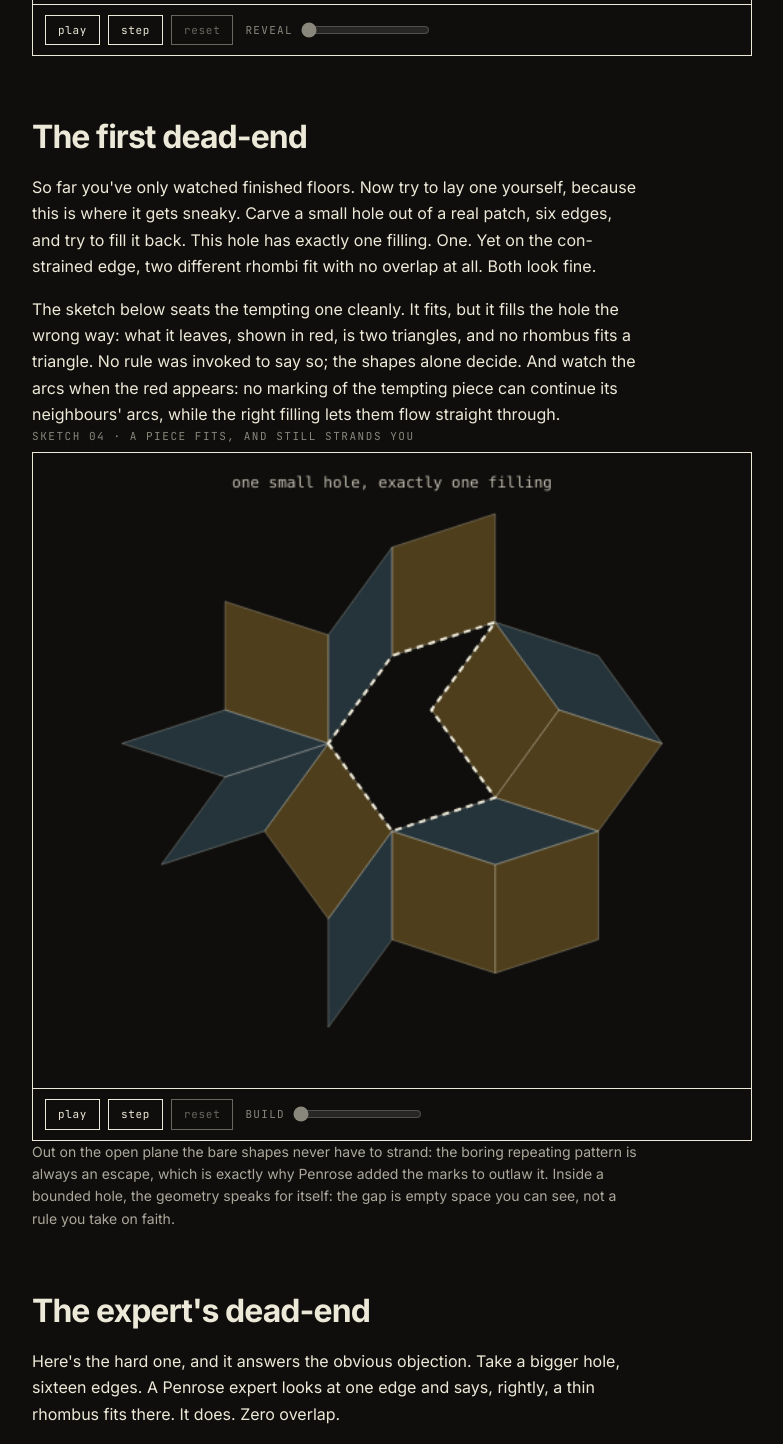
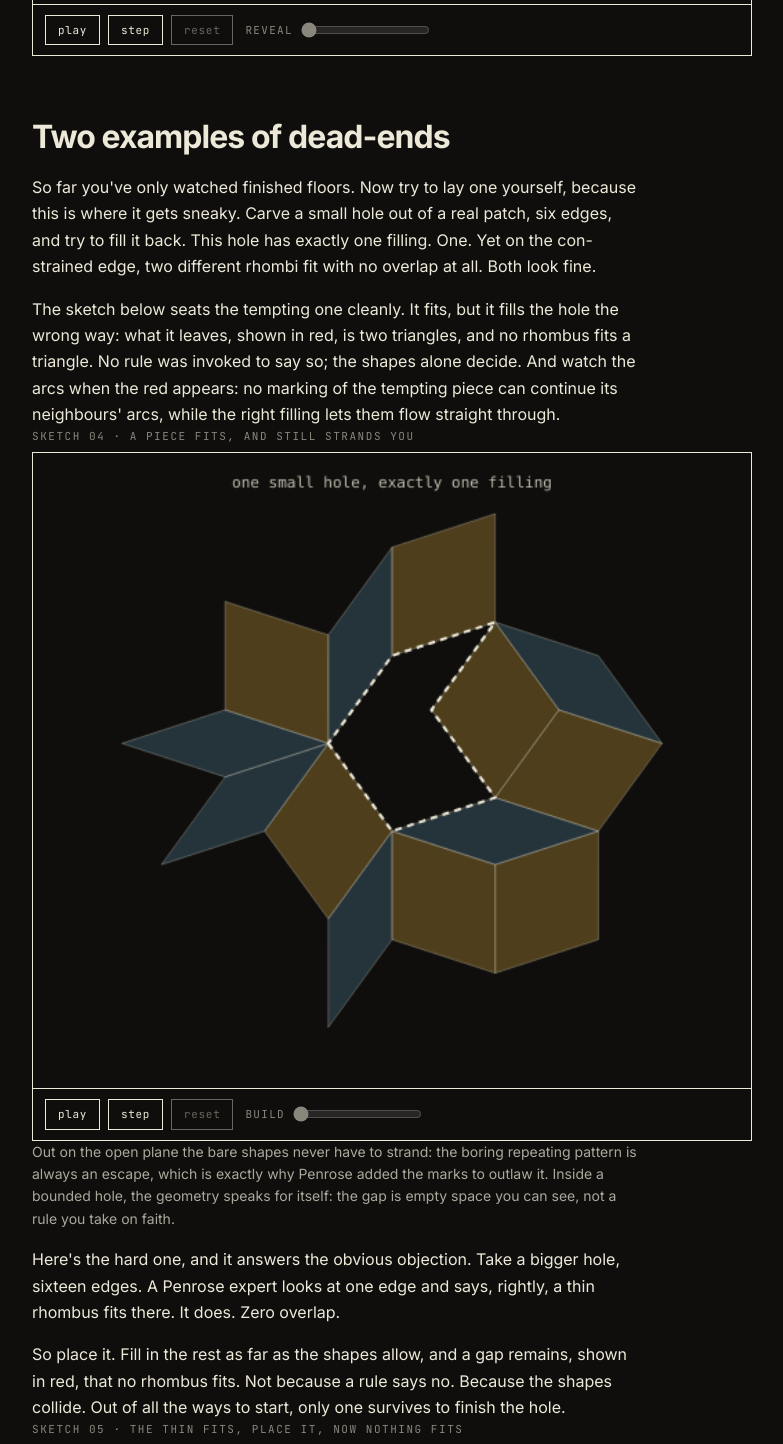
Before and after one commit to funcimp/func.lol, a Next.js app: page /x/penrose in a window 1280 px wide. Shown: the part 4540-5984 px from the top of the page, without its empty margins (248-1031 px from the left). Built offline with nearby package versions, Linux system fonts and the light colour scheme; no server answers.

Commit message:
style(penrose): merge the two dead-end sections under one heading

```diff
--- a/src/app/x/penrose/page.tsx
+++ b/src/app/x/penrose/page.tsx
@@ -230,7 +230,7 @@ export default function PenrosePage() {
         <EmergentPatterns />
 
         {/* 4. A geometric dead-end: a piece fits, then strands you. */}
-        <h2 className={H2}>The first dead-end</h2>
+        <h2 className={H2}>Two examples of dead-ends</h2>
         <div className={PROSE}>
           <p>
             So far you&#39;ve only watched finished floors. Now try to lay one
@@ -263,8 +263,7 @@ export default function PenrosePage() {
         </div>
 
         {/* 5. Deeper: the move an expert says fits, followed through. */}
-        <h2 className={H2}>The expert&#39;s dead-end</h2>
-        <div className={PROSE}>
+        <div className={`${PROSE} mt-4`}>
           <p>
             Here&#39;s the hard one, and it answers the obvious objection. Take
             a bigger hole, sixteen edges. A Penrose expert looks at one edge and
```
